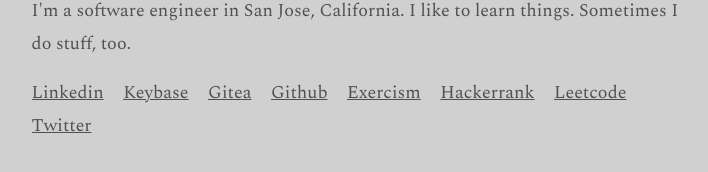
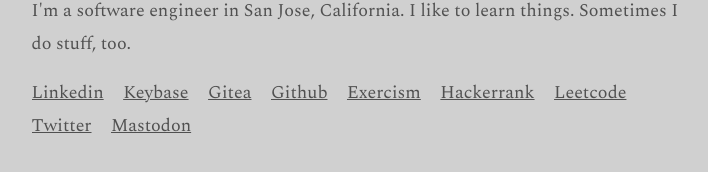
Before and after one commit to nicolemon/nicolemon.com, a Jekyll site: the page built from index.md, in a window 1280 px wide. Shown: the part 198-370 px from the top of the page, without its empty margins (2-710 px from the left). Built offline with Jekyll 4.4.1, drawn with Linux system fonts in a browser that asks for light colours.

Commit message:
Add mastodon, update icons

```diff
--- a/_data/exitlinks.yaml
+++ b/_data/exitlinks.yaml
@@ -14,3 +14,5 @@
   url: https://leetcode.com/nicolemon
 - name: twitter
   url: https://twitter.com/nicolysis
+- name: mastodon
+  url: https://social.linux.pizza/@nicolemon
--- a/_layouts/default.html
+++ b/_layouts/default.html
@@ -23,8 +23,7 @@
         <div id="exit">
         <ul>
         {% for item in site.data.exitlinks %}
-        <li class="{{ item.name }}"><a href="{{ item.url }}" alt="{{ item.name }}">{{
-                item.name | capitalize }}</svg></a></li>
+        <li class="{{ item.name }}"><a rel="me" href="{{ item.url }}" alt="{{ item.name }}">{{ item.name | capitalize }}</svg></a></li>
         {% endfor %}
         </ul>
         </div>
--- a/assets/css/main.sass
+++ b/assets/css/main.sass
@@ -8,7 +8,7 @@
 $bg: $silver
 $fg: $black
 
-$exitlinks: ("linkedin": #0077B5, "twitter": #1DA1F2, "lastfm": #D51007, "goodreads": #663300, "github": #181717, "trakt": #ED1C24, "gitea": #609926, "keybase": #33A0FF, "exercism": #009CAB, "hackerrank": #2EC866, "leetcode": #F89F1B)
+$exitlinks: ("linkedin": #0A66C2, "twitter": #1DA1F2, "lastfm": #D51007, "goodreads": #372213, "github": #181717, "trakt": #ED1C24, "gitea": #609926, "keybase": #33A0FF, "exercism": #009CAB, "hackerrank": #00EA64, "leetcode": #FFA116, "mastodon": #6364FF)
 
 /* whitespace */
 
```
Also changed, not shown: assets/exercism.svg, assets/gitea.svg, assets/github.svg, assets/goodreads.svg, assets/hackerrank.svg, assets/keybase.svg, assets/lastfm.svg, assets/leetcode.svg, assets/linkedin.svg, assets/mastodon.svg (added), assets/trakt.svg, assets/twitter.svg.
